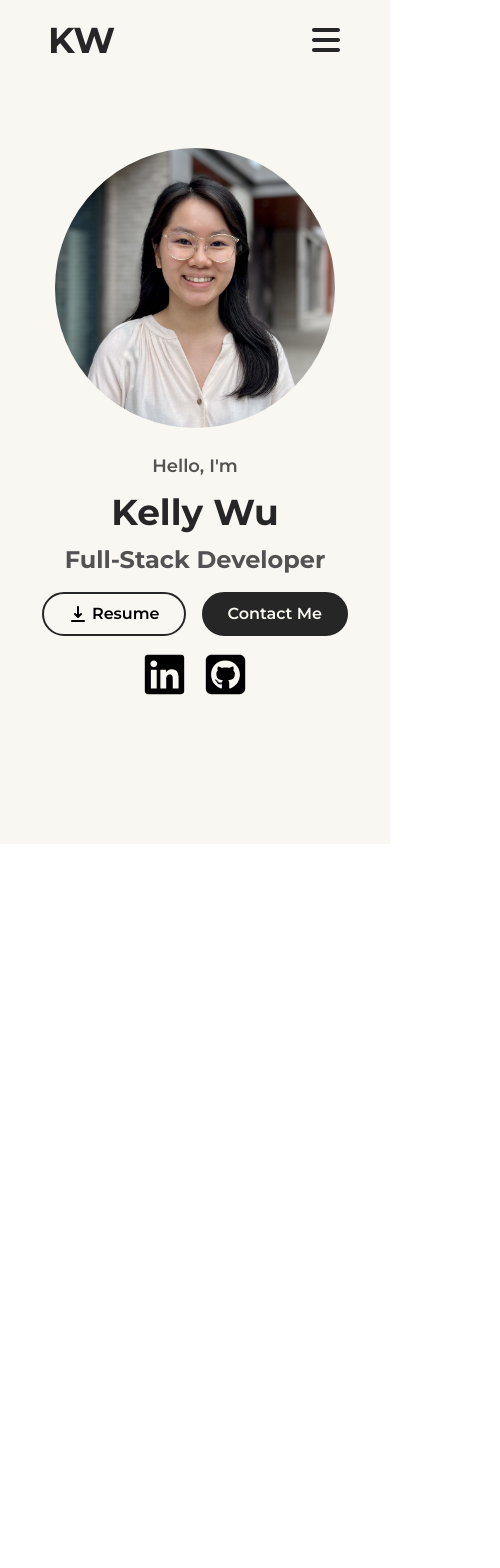
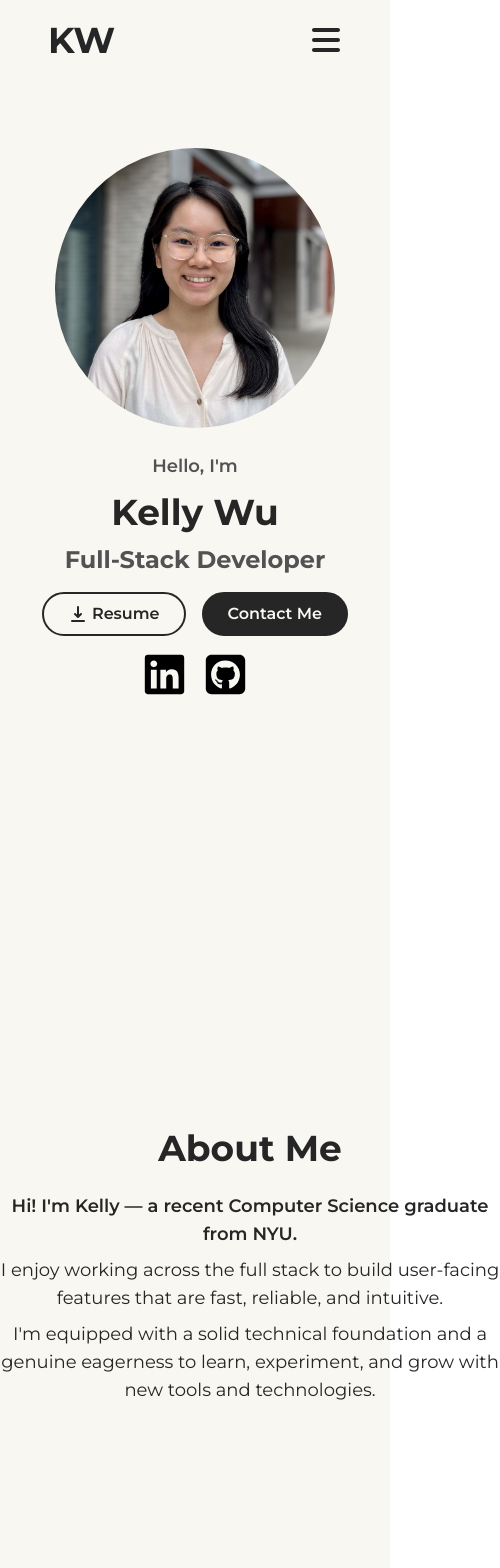
Before and after one commit to wukellyy/portfolio_website, a React (Vite) app: page / in a window 390 px wide. Shown: the top 1568 px of the page, 500 px wide, since content can reach past the window. Before the commit the page ends 844 px from the top, so only its background shows below. Built offline with nearby package versions, Linux system fonts and the light colour scheme.

Commit message:
responsive about component

```diff
--- a/src/App.jsx
+++ b/src/App.jsx
@@ -1,3 +1,4 @@
+import About from "./components/About";
 import Home from "./components/Home";
 import Navbar from "./components/Navbar";
 
@@ -6,6 +7,7 @@ function App() {
     <>
       <Navbar />
       <Home />
+      <About />
     </>
   );
 }
--- /dev/null
+++ b/src/components/About.jsx
@@ -0,0 +1,27 @@
+import React from "react";
+
+const About = () => {
+  return (
+    <div className="w-full h-screen bg-cream">
+      <div className="w-[500px] md:w-[600px] lg:w-[700px] mx-auto h-full flex flex-col justify-center items-center text-center text-neutral-800 gap-2">
+        <h2 className="text-4xl lg:text-5xl font-bold mb-4">About Me</h2>
+        <div className="flex flex-col gap-2 text-lg lg:text-xl">
+          <p className="font-semibold">
+            Hi! I'm Kelly — a recent Computer Science graduate from NYU.
+          </p>
+          <p>
+            I enjoy working across the full stack to build user-facing features
+            that are fast, reliable, and intuitive.
+          </p>
+          <p>
+            I'm equipped with a solid technical foundation and a genuine
+            eagerness to learn, experiment, and grow with new tools and
+            technologies.
+          </p>
+        </div>
+      </div>
+    </div>
+  );
+};
+
+export default About;
--- a/src/components/Home.jsx
+++ b/src/components/Home.jsx
@@ -26,7 +26,7 @@ const Home = () => {
           </div>
           <div className="flex gap-4">
             <button className="bg-cream border-2 border-neutral-800 rounded-4xl px-6 py-2 hover:scale-105 ease-in duration-300">
-              <div className="flex justify-center items-center gap-1">
+              <div className="flex justify-center items-center gap-1 text-neutral-800">
                 <HiDownload size={20} />
                 <p className="font-semibold">Resume</p>
               </div>
```
